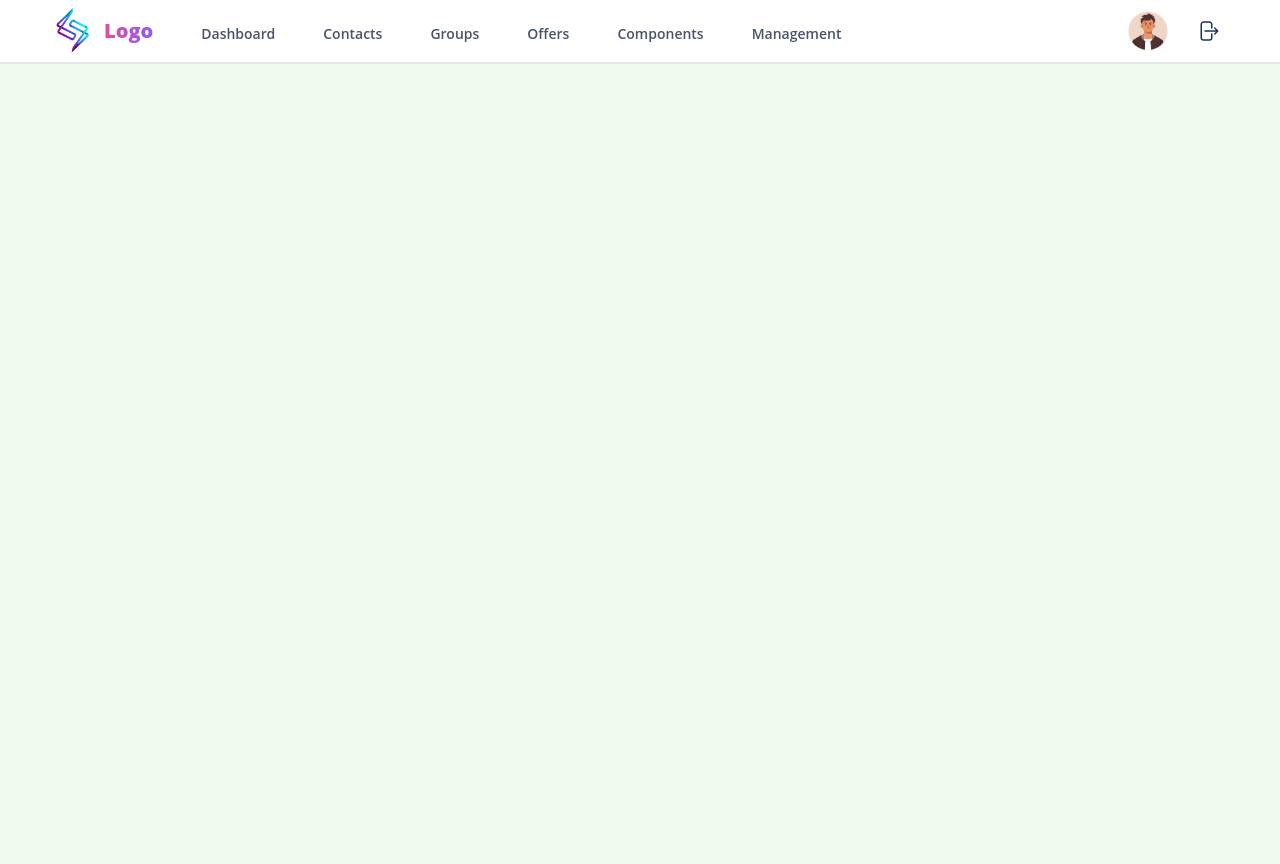
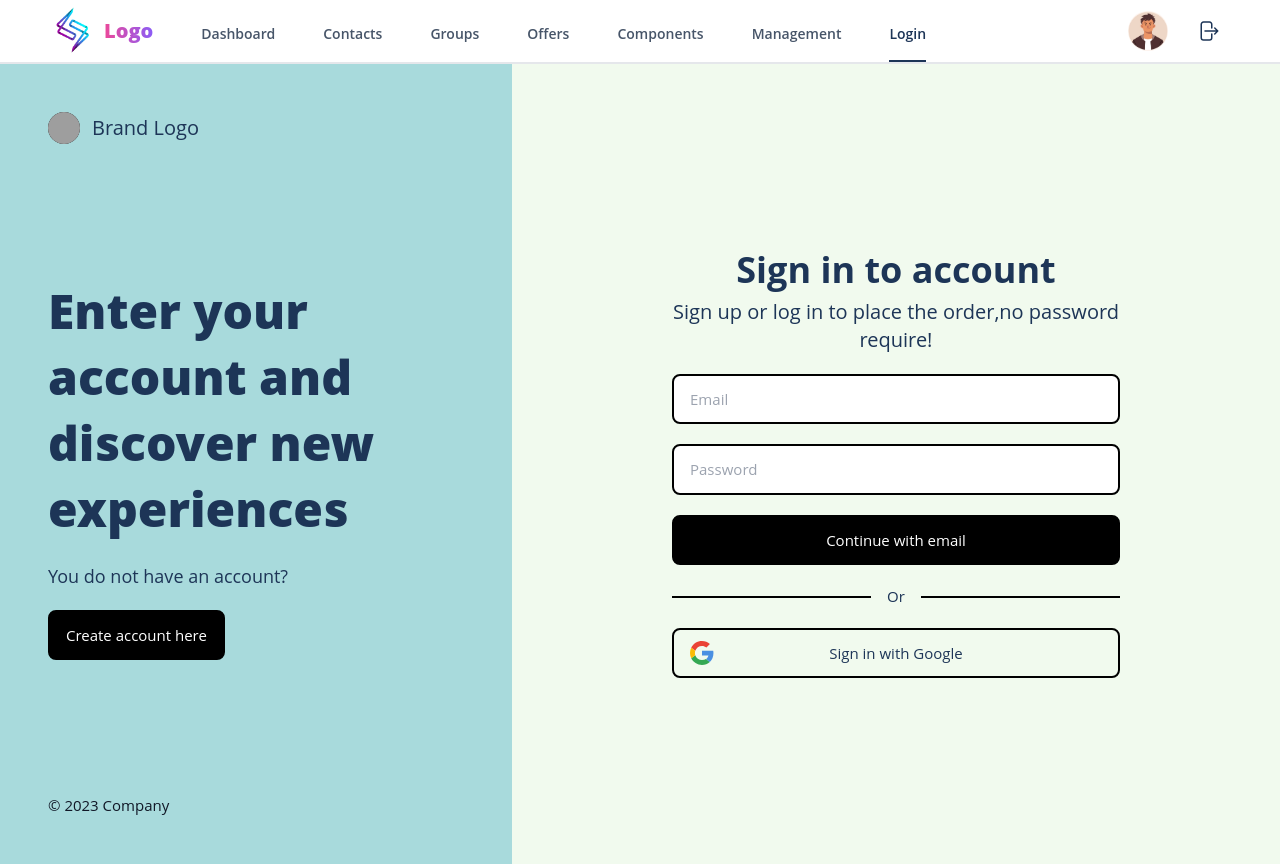
Before and after one commit to takinur/leveling, a Vue app: page /login in a window 1280 px wide. Before the commit the page ends 800 px from the top, so only its background shows below. Built offline with nearby package versions, Linux system fonts and the light colour scheme; grey boxes are pictures that could not be loaded.

Commit message:
Redeploy with Login

```diff
--- a/src/components/HeaderNav.vue
+++ b/src/components/HeaderNav.vue
@@ -32,6 +32,10 @@ const navLinks = [
   {
     name: 'Management',
     path: '/profile'
+  },
+  {
+    name: 'Login',
+    path: '/login'
   }
 ]
 const subMenu = ref()
--- a/src/router/index.ts
+++ b/src/router/index.ts
@@ -100,6 +100,15 @@ const router = createRouter({
       meta: {
         title: 'Users'
       }
+    },
+    //Login View Route
+    {
+      path: '/login',
+      name: 'login',
+      component: () => import('../views/Auth/LoginView.vue'),
+      meta: {
+        title: 'Login'
+      }
     }
   ]
 })
--- /dev/null
+++ b/src/views/Auth/LoginView.vue
@@ -0,0 +1,125 @@
+<script setup lang="ts">
+//Login Page
+
+import { ref } from 'vue'
+
+const formData = ref({
+  email: '',
+  password: ''
+})
+
+console.log(formData)
+</script>
+
+<template>
+  <div class="w-full bg-primary">
+    <div class="flex min-h-screen">
+      <!-- Container -->
+      <div class="flex flex-row w-full">
+        <!-- Sidebar -->
+        <div
+          class="hidden lg:flex flex-col justify-between bg-lightteal lg:p-8 xl:p-12 lg:max-w-sm xl:max-w-lg"
+        >
+          <div class="flex items-center justify-start space-x-3">
+            <span class="bg-black rounded-full w-8 h-8"
+              ><img src="https://picsum.photos/200 " class="rounded-full" alt="logo"
+            /></span>
+            <a href="#" class="font-medium text-xl">Brand Logo</a>
+          </div>
+          <div class="space-y-5">
+            <h1 class="lg:text-3xl xl:text-5xl xl:leading-snug font-extrabold">
+              Enter your account and discover new experiences
+            </h1>
+            <p class="text-lg">You do not have an account?</p>
+            <button
+              class="inline-block flex-none px-4 py-3 border-2 rounded-lg font-medium border-black bg-black text-white"
+            >
+              Create account here
+            </button>
+          </div>
+          <p class="font-medium text-gray-900">© 2023 Company</p>
+        </div>
+        <!-- Login -->
+        <div class="flex flex-1 flex-col items-center justify-center px-10 relative">
+          <div class="flex lg:hidden justify-between items-center w-full py-4">
+            <div class="flex items-center justify-start space-x-3">
+              <span class="bg-black rounded-full w-6 h-6">
+                <!--  LOGO -->
+                <img src="https://picsum.photos/200 " class="rounded-full" alt="logo" />
+              </span>
+              <a href="#" class="font-medium text-lg">Leveling</a>
+            </div>
+            <div class="flex items-center space-x-2">
+              <span>Not a member? </span>
+              <a href="#" class="underline font-medium text-[#070eff]"> Sign up now </a>
+            </div>
+          </div>
+          <!-- Login box -->
+          <div class="flex flex-1 flex-col justify-center space-y-5 max-w-md">
+            <div class="flex flex-col space-y-2 text-center">
+              <h2 class="text-3xl md:text-4xl font-bold">Sign in to account</h2>
+              <p class="text-md md:text-xl">
+                Sign up or log in to place the order,no password require!
+              </p>
+            </div>
+            <div class="flex flex-col max-w-md space-y-5">
+              <input
+                :v-model="formData.email"
+                type="text"
+                placeholder="Email"
+                class="flex px-3 py-2 md:px-4 md:py-3 border-2 border-black rounded-lg font-medium placeholder:font-normal"
+              />
+              <input
+                :v-model="formData.password"
+                type="password"
+                placeholder="Password"
+                class="flex px-3 py-2 md:px-4 md:py-3 border-2 border-black rounded-lg font-medium placeholder:font-normal"
+              />
+              <button
+                class="flex items-center justify-center flex-none px-3 py-2 md:px-4 md:py-3 border-2 rounded-lg font-medium border-black bg-black text-white hover:opacity-90"
+              >
+                Continue with email
+              </button>
+              <div class="flex justify-center items-center">
+                <span class="w-full border border-black"></span>
+                <span class="px-4">Or</span>
+                <span class="w-full border border-black"></span>
+              </div>
+              <button
+                class="flex items-center justify-center flex-none px-3 py-2 md:px-4 md:py-3 border-2 rounded-lg font-medium border-black relative hover:bg-gray-200"
+              >
+                <span class="absolute left-4">
+                  <svg
+                    width="24px"
+                    height="24px"
+                    viewBox="0 0 24 24"
+                    xmlns="http://www.w3.org/2000/svg"
+                    xmlns:xlink="http://www.w3.org/1999/xlink"
+                  >
+                    <path
+                      fill="#EA4335 "
+                      d="M5.26620003,9.76452941 C6.19878754,6.93863203 8.85444915,4.90909091 12,4.90909091 C13.6909091,4.90909091 15.2181818,5.50909091 16.4181818,6.49090909 L19.9090909,3 C17.7818182,1.14545455 15.0545455,0 12,0 C7.27006974,0 3.1977497,2.69829785 1.23999023,6.65002441 L5.26620003,9.76452941 Z"
+                    />
+                    <path
+                      fill="#34A853"
+                      d="M16.0407269,18.0125889 C14.9509167,18.7163016 13.5660892,19.0909091 12,19.0909091 C8.86648613,19.0909091 6.21911939,17.076871 5.27698177,14.2678769 L1.23746264,17.3349879 C3.19279051,21.2936293 7.26500293,24 12,24 C14.9328362,24 17.7353462,22.9573905 19.834192,20.9995801 L16.0407269,18.0125889 Z"
+                    />
+                    <path
+                      fill="#4A90E2"
+                      d="M19.834192,20.9995801 C22.0291676,18.9520994 23.4545455,15.903663 23.4545455,12 C23.4545455,11.2909091 23.3454545,10.5272727 23.1818182,9.81818182 L12,9.81818182 L12,14.4545455 L18.4363636,14.4545455 C18.1187732,16.013626 17.2662994,17.2212117 16.0407269,18.0125889 L19.834192,20.9995801 Z"
+                    />
+                    <path
+                      fill="#FBBC05"
+                      d="M5.27698177,14.2678769 C5.03832634,13.556323 4.90909091,12.7937589 4.90909091,12 C4.90909091,11.2182781 5.03443647,10.4668121 5.26620003,9.76452941 L1.23999023,6.65002441 C0.43658717,8.26043162 0,10.0753848 0,12 C0,13.9195484 0.444780743,15.7301709 1.23746264,17.3349879 L5.27698177,14.2678769 Z"
+                    />
+                  </svg>
+                </span>
+                <span>Sign in with Google</span>
+              </button>
+            </div>
+          </div>
+        </div>
+      </div>
+    </div>
+  </div>
+</template>
```
